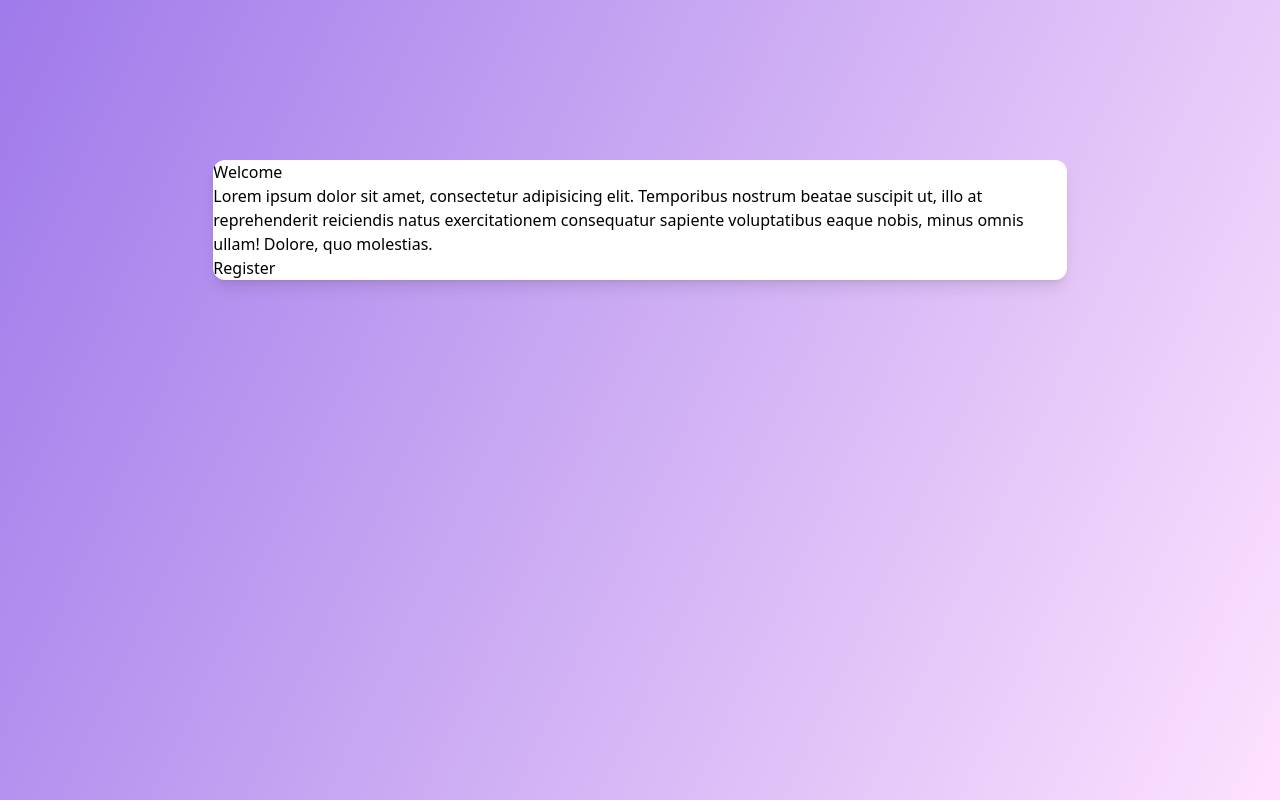
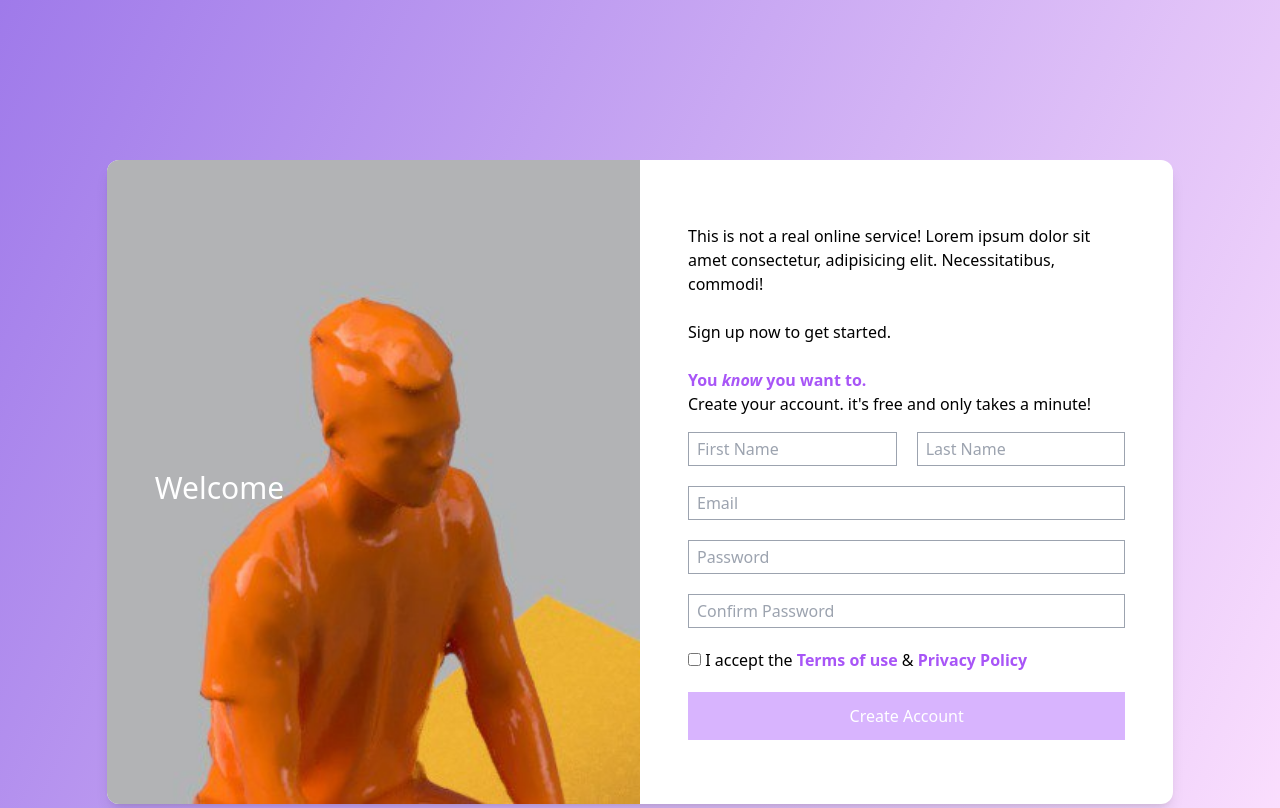
Before and after one commit to nawzaysfinah/sign-up-form, a website built with Vite: page index.html in a window 1280 px wide. Shown: the top 808 px of the page. Built offline with nearby package versions, Linux system fonts and the light colour scheme.

Commit message:
sign in page with tailwindcss

```diff
--- a/index.html
+++ b/index.html
@@ -9,15 +9,43 @@
   <body>
     <div class="min-h-screen py-40" style="background-image: linear-gradient(115deg, #9F7AEA, #FEE2FE)">
       <div class="container mx-auto">
-        <div class="w-8/12 bg-white rounded-xl mx-auto shadow-lg overflow-hidden">
-          <div>
-            <h1>Welcome</h1>
+        <div class="flex flex-col lg:flex-row w-10/12 bg-white rounded-xl mx-auto shadow-lg overflow-hidden">
+          <div class="w-full lg:w-1/2 flex flex-col items-top justify-center p-12 bg-no-repeat bg-cover bg-center" style="background-image: url(images/syaz1_0.JPG);">
+            <h1 class="text-white text-3xl mt-3 justi">Welcome</h1>
+
+          </div>
+          <div class="w-full lg:w-1/2 py-16 px-12">
             <div>
-              <p>Lorem ipsum dolor sit amet, consectetur adipisicing elit. Temporibus nostrum beatae suscipit ut, illo at reprehenderit reiciendis natus exercitationem consequatur sapiente voluptatibus eaque nobis, minus omnis ullam! Dolore, quo molestias.</p>
+                <p class="text-black font-thin">
+                  This is not a real online service! Lorem ipsum dolor sit amet consectetur, adipisicing elit. Necessitatibus, commodi!<br><br>
+                  Sign up now to get started.<br><br>
+                  <a href="#" class="text-purple-500 font-semibold">You <em>know</em> you want to.</a>
+              </p>
+              </div>
+            <p class="mb-4">Create your account. it's free and only takes a minute!</p>
+            <form action="#">
+                <div class="grid grid-cols-2 gap-5">
+                    <input type="text" placeholder="First Name" class="border border-gray-400 py-1 px-2">
+                    <input type="text" placeholder="Last Name" class="border border-gray-400 py-1 px-2">
+                </div>
+                <div class="mt-5">
+                    <input type="email" placeholder="Email" class="border border-gray-400 py-1 px-2 w-full">
+                </div>
+                <div class="mt-5">
+                    <input type="password" placeholder="Password" class="border border-gray-400 py-1 px-2 w-full">
+                </div>
+                <div class="mt-5">
+                    <input type="password" placeholder="Confirm Password" class="border border-gray-400 py-1 px-2 w-full">
+                </div>
+                <div class="mt-5"><input type="checkbox" name="" id="" class="border border-gray-400">
+                <span>
+                    I accept the <a href="#" class="text-purple-500 font-semibold">Terms of use</a> & <a href="" class="text-purple-500 font-semibold">Privacy Policy</a>
+                </span>
             </div>
-          </div>
-          <div>
-            <h2>Register</h2>
+            <div class="mt-5">
+                <button class="w-full bg-purple-300 py-3 text-cent text-white hover:bg-purple-500">Create Account</button>
+            </div>
+            </form>
           </div>
 
         </div>
```
Also changed, not shown: images/syaz1_0.JPG (added).
